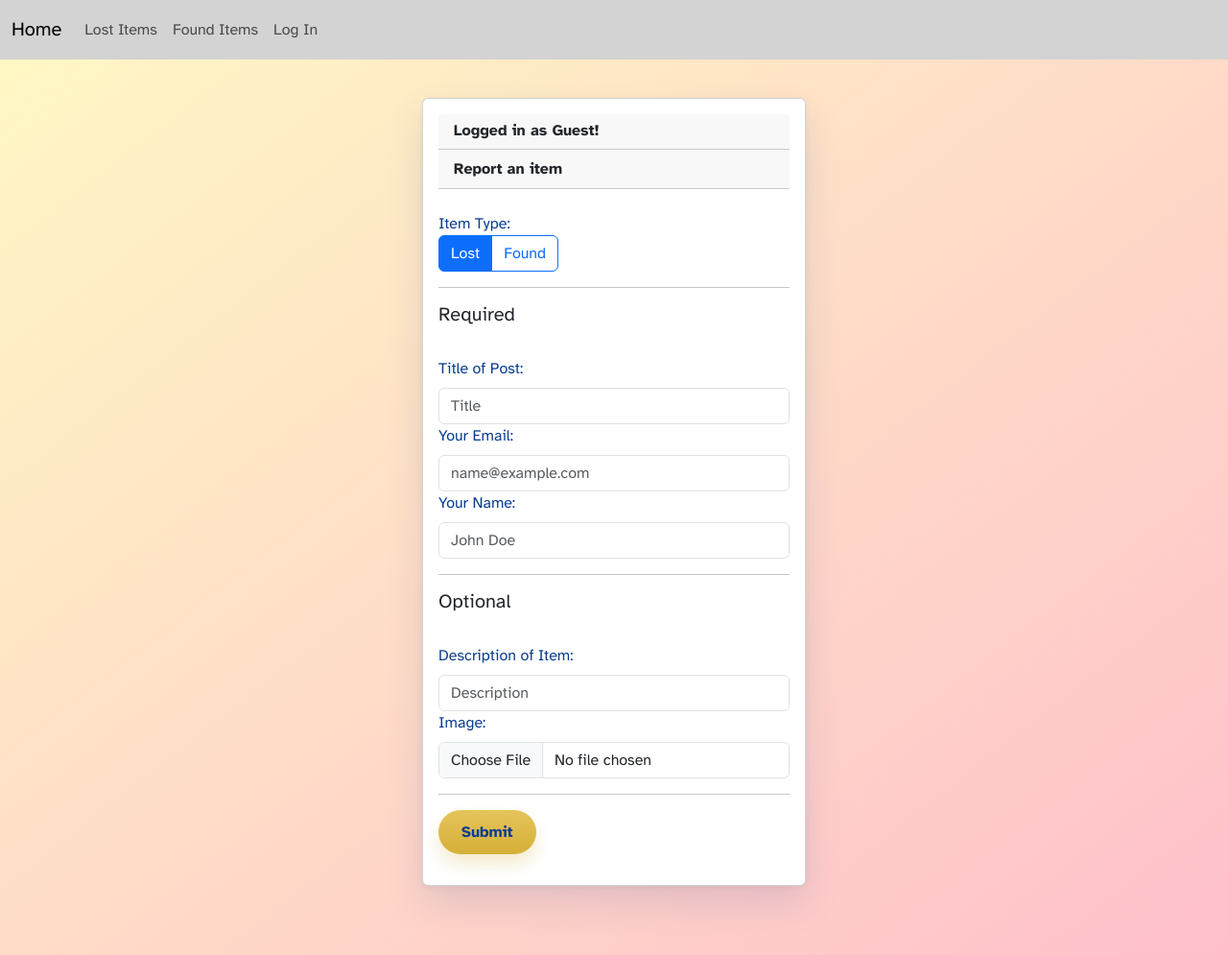
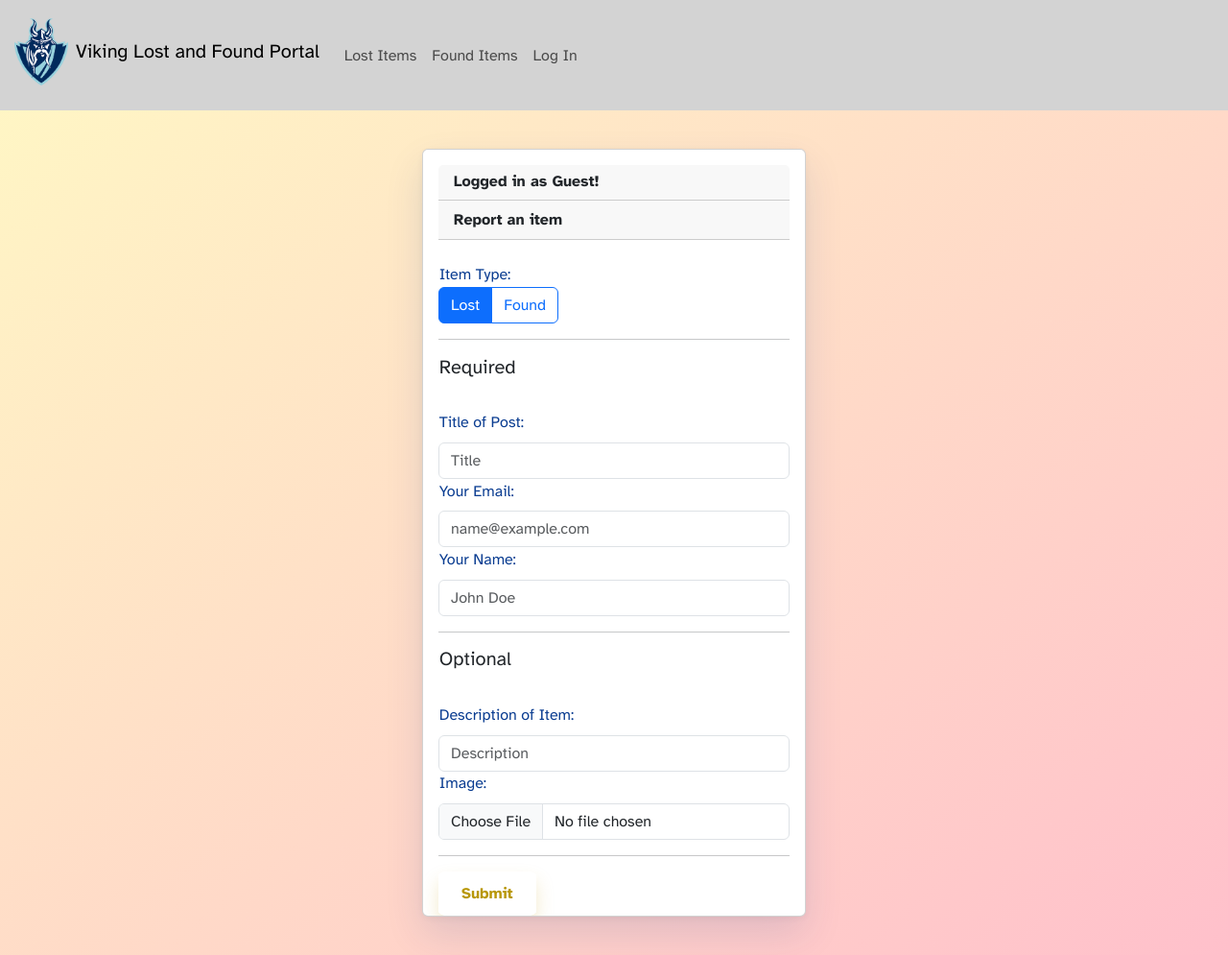
Before and after one commit to ritumaiti2009/CAC_Proj, a Flask app: page / in a window 1280 px wide. Shown: the whole page at 96% size. Run offline with Flask 3, Linux system fonts and the light colour scheme; some web fonts are replaced.

Commit message:
Added a scrollbar and logo.

```diff
--- a/static/style.css
+++ b/static/style.css
@@ -28,10 +28,22 @@ html{
     box-shadow:
       0 18px 40px rgba(11, 61, 145, 0.12),
       0 2px 8px rgba(0,0,0,0.06);
-    overflow: hidden; /* makes top header look clean */
+    overflow: hidden;
     background: rgba(255,255,255,0.92);
     backdrop-filter: blur(8px);
   }
+  .card-form .card-body {
+    overflow-y: auto;
+}
+
+  .card-form .card-body::-webkit-scrollbar {
+    width: 8px;
+}
+
+.card-form .card-body::-webkit-scrollbar-thumb {
+    background-color: rgba(11, 61, 145, 0.4);
+    border-radius: 10px;
+}
 
 .card-header {
     background: transparent;
@@ -49,8 +61,26 @@ label {
 
 .navbar {
     background-color: lightgrey;
+    height: 12%;
 }
 
+.nav-logo {
+    height: 70px;
+    width: auto;
+    border-radius: 6px;
+}
+
+h1,
+h2,
+h3,
+h4,
+h5,
+h6,
+p,
+a,
+label {
+    padding: .20%;
+}
 
 
 h1,
@@ -62,23 +92,24 @@ p,
 a,
 div,
 button,
+label,
 input {
     font-family: 'Atkinson Hyperlegible', sans-serif;
 }
 
 #submit{
-    background: linear-gradient(180deg, #e6c45a 0%, #d4af37 100%);
+    background: linear-gradient(180deg, #ffffff 0%, #ffffff 100%);
     border: none;
-    color: #0b3d91;
+    color: #b89705;
     font-weight: 900;
-    border-radius: 999px;
+    border-radius: 10%;
     padding: 0.7rem 1.5rem;
     box-shadow: 0 10px 18px rgba(212,175,55,0.25);
   }
 
   #submit:hover{
     transform: translateY(-1px);
-    box-shadow: 0 14px 24px rgba(212,175,55,0.32);
+    box-shadow: 0 14px 24px rgba(55, 89, 212, 0.32);
     color: #0b3d91;
   }
 
--- a/templates/layout.html
+++ b/templates/layout.html
@@ -20,11 +20,15 @@
               integrity="sha384-sRIl4kxILFvY47J16cr9ZwB07vP4J8+LH7qKQnuqkuIAvNWLzeN8tE5YBujZqJLB"
               crossorigin="anonymous" />
     </head>
+
     <body>
         <nav class="navbar sticky-top navbar-expand-lg">
             <div class="container-fluid">
                 <h2>
-                    <a class="navbar-brand" href="/">Home</a>
+                    <a class="navbar-brand d-flex align-items-center gap-2" href="/">
+                        <img src="{{ url_for('static', filename='logo.png') }}" alt="Logo" class="nav-logo">
+                        Viking Lost and Found Portal
+                    </a>
                 </h2>
                 {% block nav %}
                     <button class="navbar-toggler"
```
Also changed, not shown: templates/index.html (+5 -5 lines), static/Logo.png (added).
